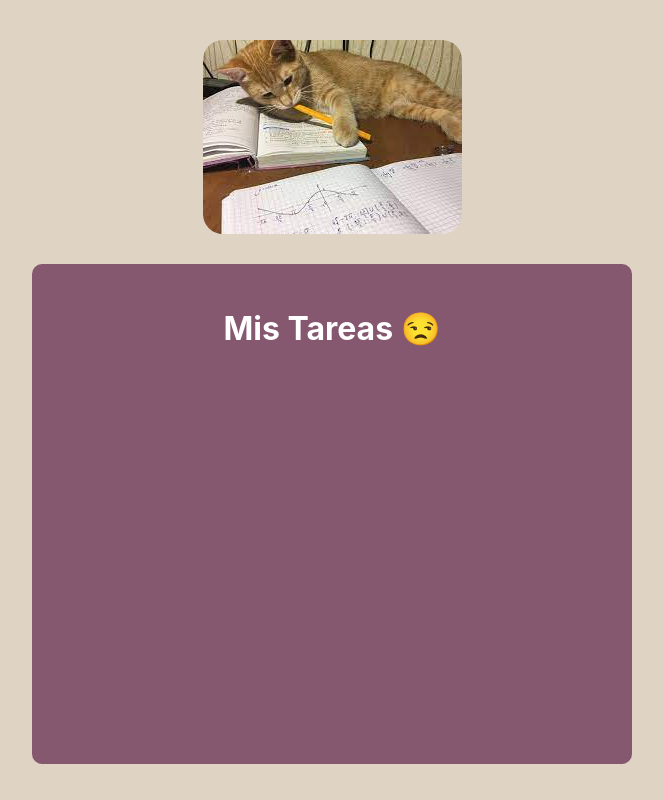
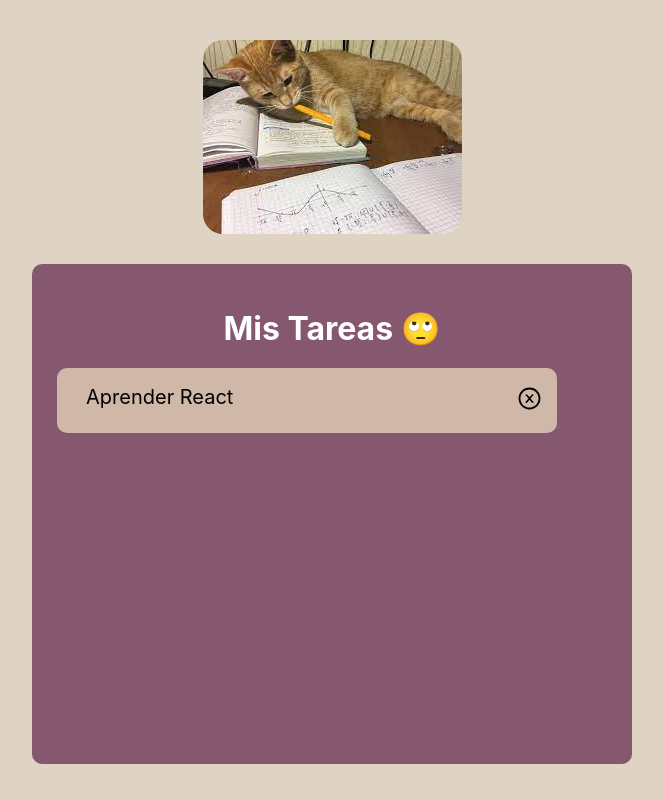
Before and after one commit to aleee-git/Control-tareas, a React (Create React App) app: page / in a window 1280 px wide. Shown: the whole page, without its empty margins (308-971 px from the left). Built offline with nearby package versions, Linux system fonts and the light colour scheme.

Commit message:
Componente Tarea - Estilo

```diff
--- a/package.json
+++ b/package.json
@@ -8,6 +8,7 @@
     "@testing-library/user-event": "^13.5.0",
     "react": "^18.2.0",
     "react-dom": "^18.2.0",
+    "react-icons": "^4.7.1",
     "react-scripts": "5.0.1",
     "web-vitals": "^2.1.4"
   },
--- a/src/App.js
+++ b/src/App.js
@@ -1,5 +1,6 @@
 import './App.css';
 import Homework from'./Images/Homework.jpg'
+import Tarea from './Componentes/Tarea';
 
 function App() {
   return (
@@ -11,8 +12,8 @@ function App() {
       </div>
 
       <div className="main-list">
-        <h1>Mis Tareas 😒</h1>
-
+        <h1>Mis Tareas 🙄</h1>
+        <Tarea texto="Aprender React"/>
       </div>
 
     </div>
--- /dev/null
+++ b/src/Componentes/Tarea.js
@@ -0,0 +1,21 @@
+import React from "react";
+import '../Styles/Tarea.css';
+import {AiOutlineCloseCircle} from "react-icons/ai";
+
+function Tarea ({texto}) {
+    return (
+        <div className="tarea-container">
+
+            <div className="tarea-texto">
+                {texto}
+            </div>
+            {/* Instalar npm install react-icons --save para usar el paquete de iconos de react */}
+            <div className="icons-container">
+                <AiOutlineCloseCircle className="tarea-icon"/>
+            </div>
+
+        </div>
+    );
+}
+
+export default Tarea;
--- /dev/null
+++ b/src/Styles/Tarea.css
@@ -0,0 +1,28 @@
+.tarea-container {
+    width: 500px;
+    min-height: 65px;
+    background-color: #D0B8A8;
+    margin: 5px 0;
+    padding: 8px 15px 8px 20px;
+    display: flex;
+    justify-content: space-between;
+    border-radius: 10px;
+    user-select: none;
+}
+
+.tarea-texto {
+    width: 100%;
+    height: 100%;
+    display: flex;
+    font-size: 20px;
+    align-items: center;
+    margin: 9px;
+    /* Permite que si un texto es demasiado largo pase a la otra linea */
+    overflow-wrap: anywhere;
+}
+
+.tarea-icon, .icons-container {
+    width: 25px;
+    height: 25px;
+    margin: 5px;
+}
```
Also changed, not shown: 1 other file (tests, documents, lock files or other folders).
